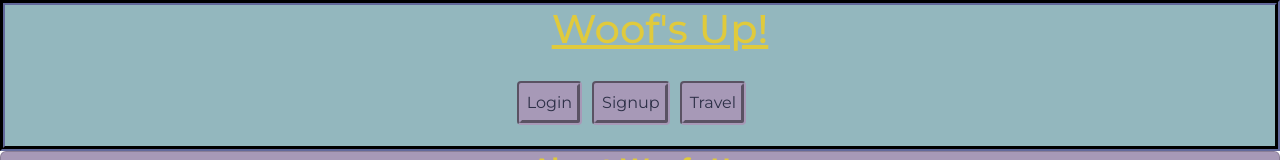
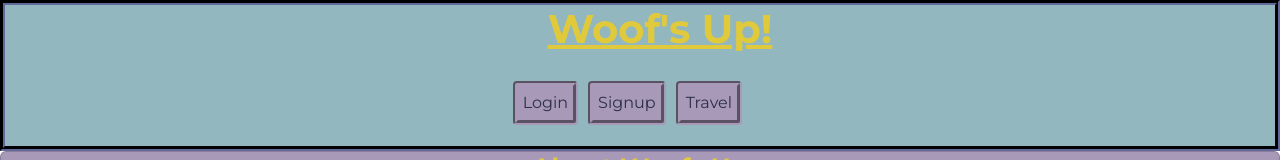
Before and after one commit to AlexandertheGreat491/Woofs_Up, a React (Create React App) app: page / in a window 1280 px wide. Shown: the top 160 px of the page. Built offline with nearby package versions, Linux system fonts and the light colour scheme.

Commit message:
changed font-size & font-weight for header in nav

```diff
--- a/src/components/Header/index.js
+++ b/src/components/Header/index.js
@@ -7,7 +7,7 @@ function Header() {
     <header className="col-12 d-inline-flex pb-3">
       <div>
         <Link to="/">
-          <h1 className="d-inline-flex w-100">Woof's Up!</h1>
+          <h1 id="navheader" className="d-inline-flex w-100">Woof's Up!</h1>
         </Link>
 
         <div id="nav">
--- a/src/index.css
+++ b/src/index.css
@@ -135,6 +135,11 @@ nav a {
 
 nav a:hover {
   color: var(--tertiary);
+}
+
+#navheader {
+  font-size: 2.5em;
+  font-weight: 700;
 }
 
 /* travel form styling */
```
